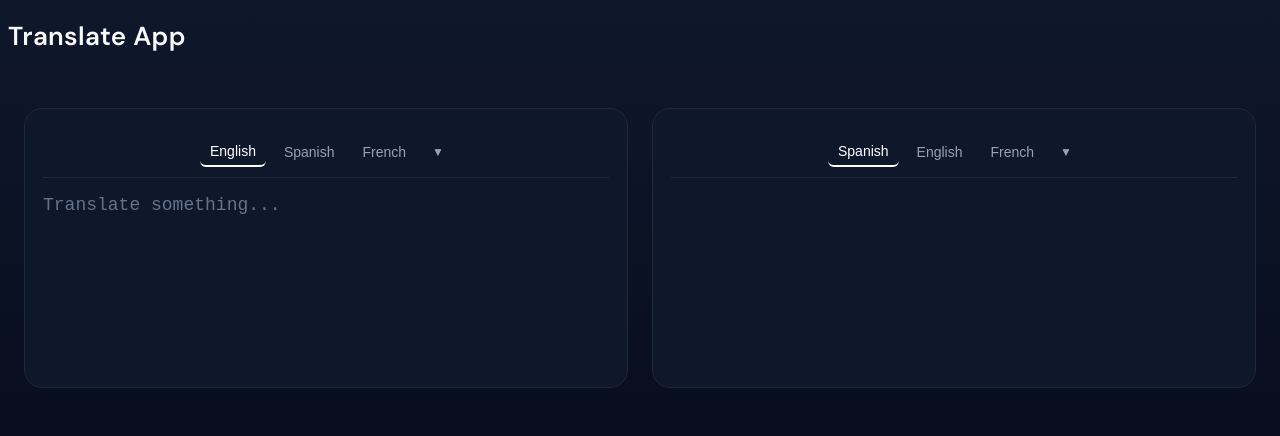
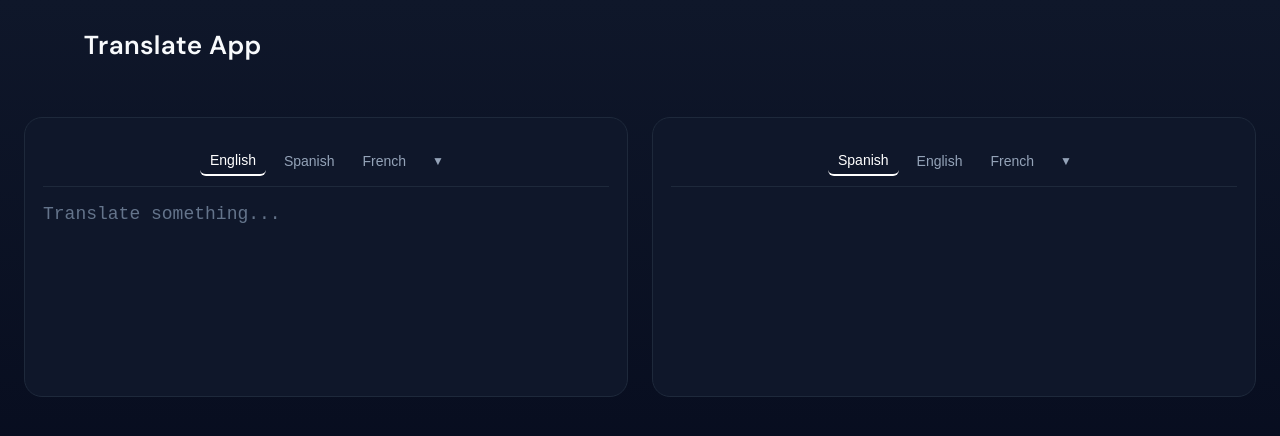
Before and after one commit to Marcobc-exe/translate-app, a React (Vite) app: page / in a window 1280 px wide. Shown: the top 436 px of the page. Built offline with nearby package versions, Linux system fonts and the light colour scheme.

Commit message:
style: placing title

```diff
--- a/src/components/Title/title.css
+++ b/src/components/Title/title.css
@@ -4,4 +4,6 @@
   margin-bottom: 22px;
   color: #f8fafc;
   letter-spacing: 0.3px;
+  margin-left: 6%;
+  margin-top: 26px;
 }
```
